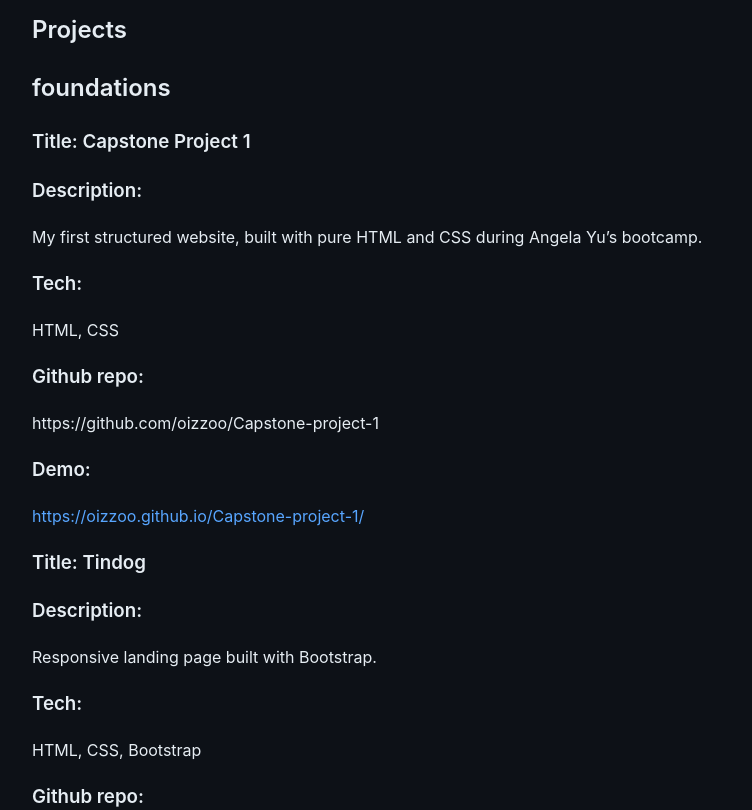
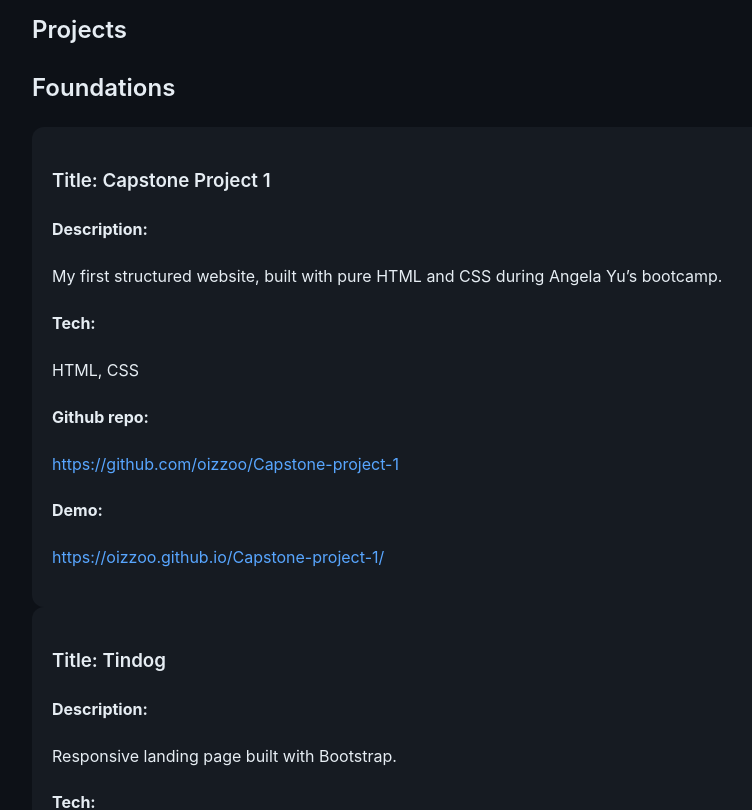
Before and after one commit to oizzoo/oizzoo.github.io, a React app: page / in a window 1280 px wide. Shown: the part 1360-2170 px from the top of the page, without its empty margins (108-860 px from the left). Built offline with nearby package versions, Linux system fonts and the light colour scheme; the HTML template or start-up script is replaced by a standard one.

Commit message:
styling: changed h3's to h4's for better styling / Changed all section in projectsData to uppercase

```diff
--- a/src/components/projects/Projects.jsx
+++ b/src/components/projects/Projects.jsx
@@ -11,16 +11,16 @@ function Projects() {
             <>
             <h2 key={index}>{category}</h2>
              {projectsData[category].map((item, i) => (
-               <React.Fragment key={i}>
+              <div key={i} className="project-card">
               <h3>Title: {item.title}</h3>
-              <h3>Description:</h3>
+              <h4>Description:</h4>
               <p>{item.desc}</p>
-              <h3>Tech:</h3>
+              <h4>Tech:</h4>
               <p>{item.tech.join(', ')}</p>
-              <h3>Github repo:</h3>
-              <p>{item.github}</p>
-              {item.demo && (<><h3>Demo:</h3><p><a href={item.demo} target="_blank" rel="noopener noreferrer">{item.demo}</a></p></>)}
-              </React.Fragment>
+              <h4>Github repo:</h4>
+              <p><a href={item.github} target="_blank" rel="noopener noreferrer">{item.github}</a></p>
+              {item.demo && (<><h4>Demo:</h4><p><a href={item.demo} target="_blank" rel="noopener noreferrer">{item.demo}</a></p></>)}
+              </div>
             ))}
             </>
             )
--- a/src/data/Projects.jsx
+++ b/src/data/Projects.jsx
@@ -1,5 +1,5 @@
 const projects = {
-  foundations: [
+  Foundations: [
     {
       title: "Capstone Project 1",
       desc: "My first structured website, built with pure HTML and CSS during Angela Yu’s bootcamp.",
@@ -30,7 +30,7 @@ const projects = {
     },
   ],
 
-  javascript: [
+  JavaScript: [
     {
       title: "Dice Game",
       desc: "Random dice roll game built with vanilla JavaScript and DOM manipulation.",
@@ -60,7 +60,7 @@ const projects = {
     },
   ],
 
-  backend: [
+  Backend: [
     {
       title: "Blog App",
       desc: "Dynamic blog built with EJS, Express, and Node.js.",
@@ -82,7 +82,7 @@ const projects = {
     },
   ],
 
-  react: [
+  React: [
     {
       title: "Portfolio React",
       desc: "My modern developer portfolio built with React and Vite.",
```
